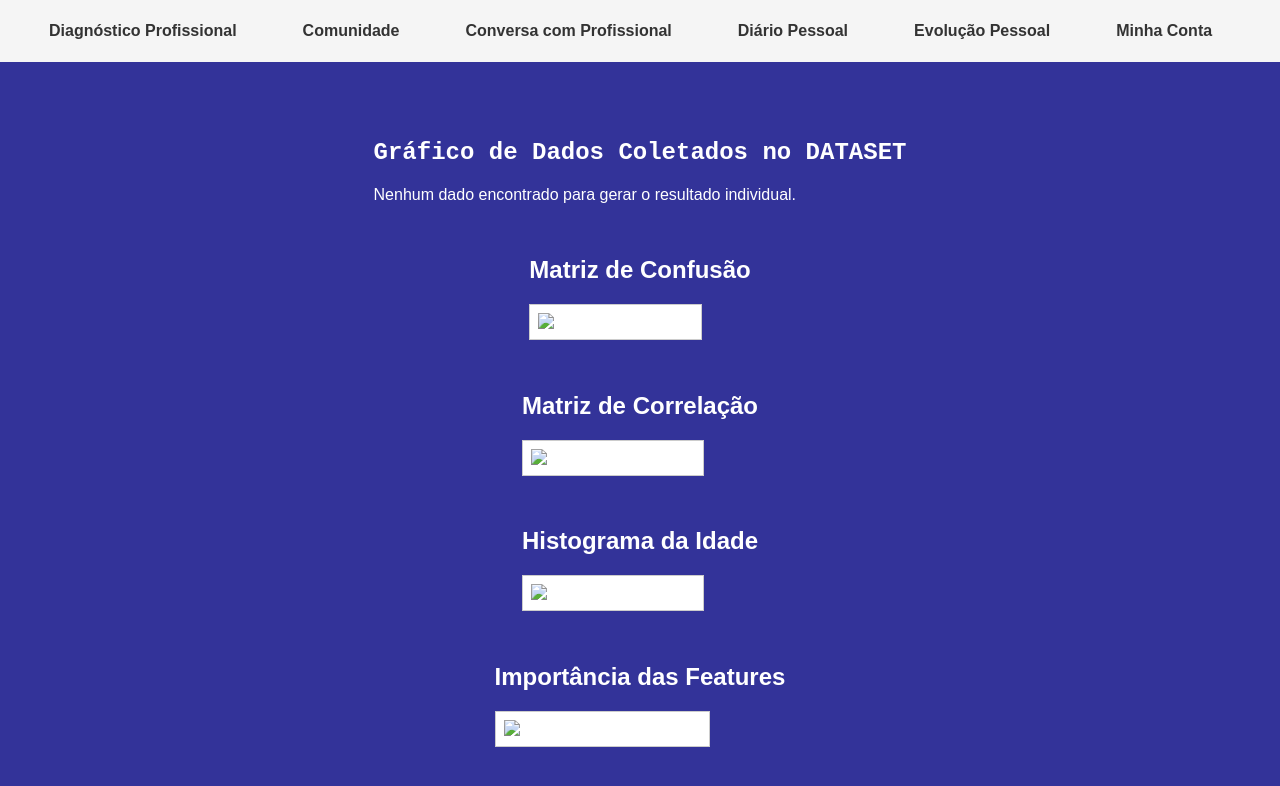
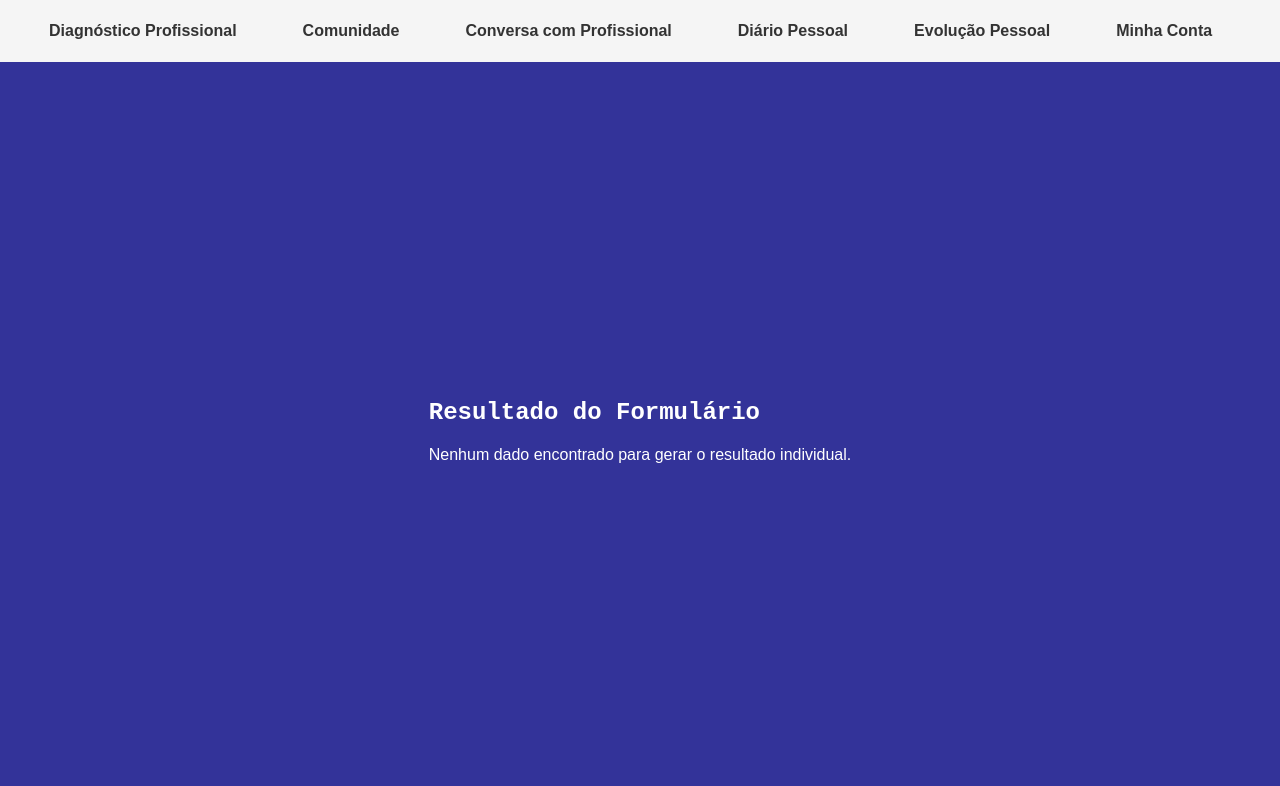
Before and after one commit to AquilesMoroni/Abex-VI, a plain HTML site: page grafico.html in a window 1280 px wide. Drawn offline with nearby package versions, Linux system fonts and the light colour scheme; no server answers.

Commit message:
exibindo a porcentagem em que o aluno é afetado pelo celular nos estudos, falta validar os dados do formulário vs o modelo treinador csv para a IA.

```diff
--- a/grafico.html
+++ b/grafico.html
@@ -51,33 +51,9 @@
         <a href="#">Minha Conta</a>
     </nav>
     <div class="content">
-        <h1>Gráfico de Dados Coletados no DATASET</h1>
+        <h1>Resultado do Formulário</h1>
         <div id="resultado"></div>
-        <div class="graficos-container">
-            <div>
-                <h2>Matriz de Confusão</h2>
-                <img src="http://localhost:8000/grafico/matriz_confusao.png" alt="Matriz de Confusão">
-            </div>
-            <div>
-                <h2>Matriz de Correlação</h2>
-                <img src="http://localhost:8000/grafico/matriz_correlacao.png" alt="Matriz de Correlação">
-            </div>
-            <div>
-                <h2>Histograma da Idade</h2>
-                <img src="http://localhost:8000/grafico/histograma_idade.png" alt="Histograma da Idade">
-            </div>
-            <div>
-                <h2>Importância das Features</h2>
-                <img src="http://localhost:8000/grafico/importancia_features.png" alt="Importância das Features">
-            </div>
-        </div>
     </div>
     <script src="grafico.js"></script>
-    <script>
-        // Chama a função automaticamente ao carregar a página
-        if (typeof exibirMetricasModelo === "function") {
-            exibirMetricasModelo();
-        }
-    </script>
 </body>
 </html>
--- a/grafico.js
+++ b/grafico.js
@@ -19,7 +19,7 @@ document.addEventListener('DOMContentLoaded', function () {
     if (resultado && resultado.probability !== undefined) {
         document.getElementById('resultado').innerHTML =
             `<h2>Previsão Individual</h2>
-            <p>Probabilidade de ser afetado pelo uso do celular nos estudos: <b>${resultado.probability}%</b></p>`;
+            <p>O aluno <b>${resultado.nomeAluno || 'NÃO IDENTIFICADO'}</b> está <b>${resultado.probability}%</b> afetado pelo uso do celular nos estudos.</p>`;
     } else {
         document.getElementById('resultado').innerText =
             'Nenhum dado encontrado para gerar o resultado individual.';
```
Also changed, not shown: formsIA.js (+5 -2 lines).
